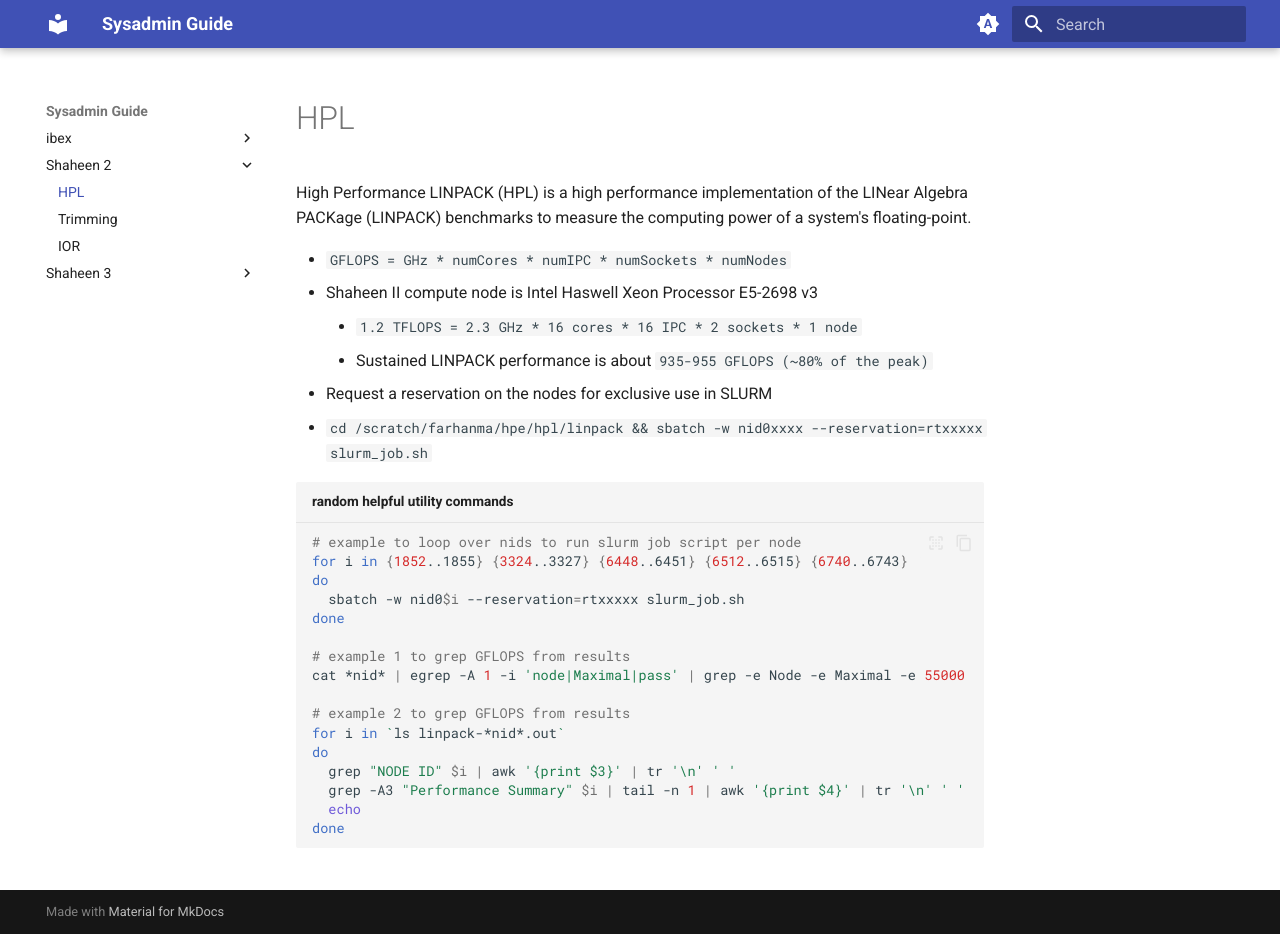
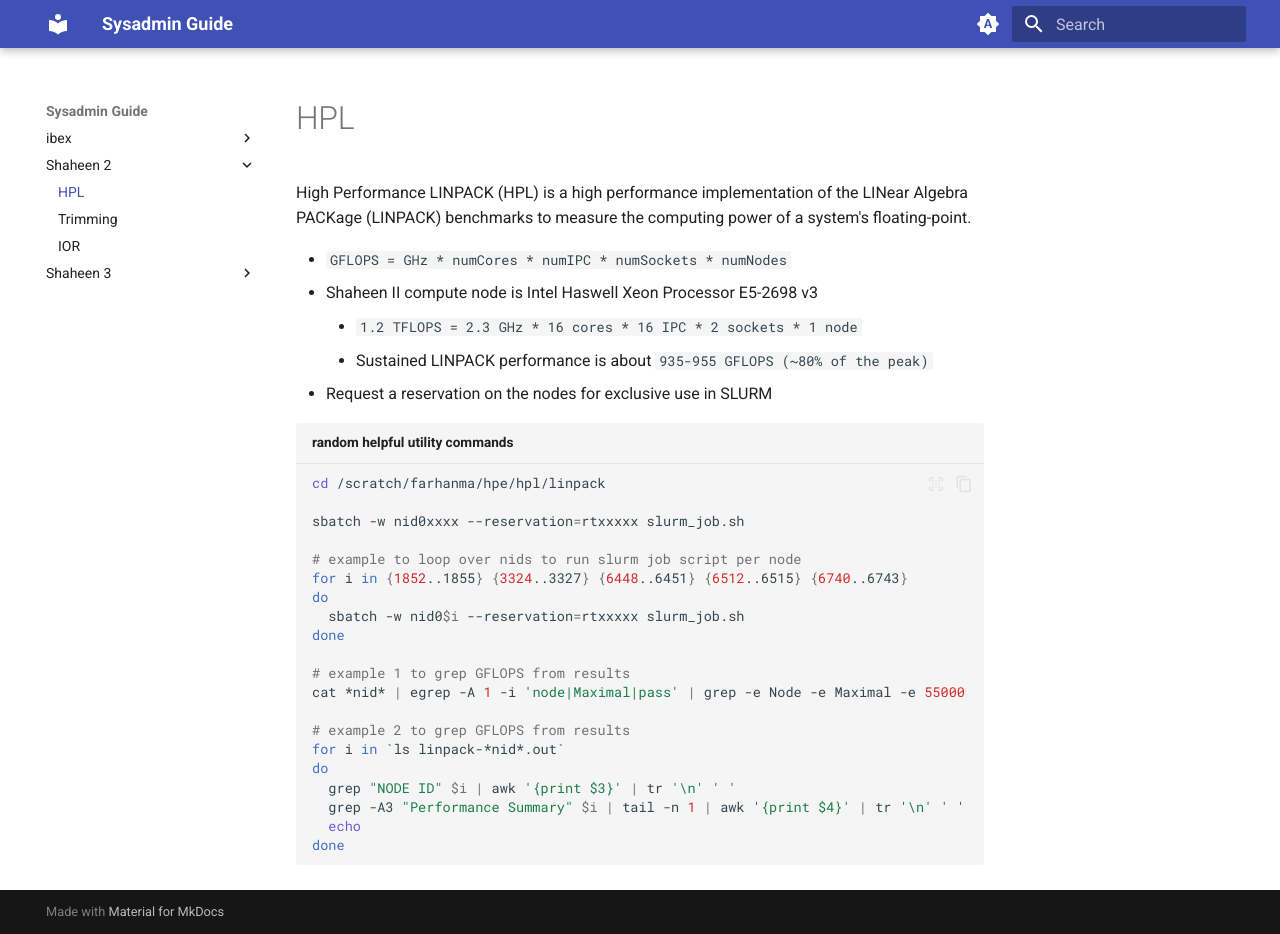
Before and after one commit to farhanma/hpe, an MkDocs documentation site: the page built from docs/shaheen2/hpl/README.md, in a window 1280 px wide and 934 px high. Built offline with MkDocs 1.6.1 and Material for MkDocs 9.7.7, drawn with Linux system fonts in a browser that asks for light colours.

````diff
--- a/docs/shaheen2/hpl/README.md
+++ b/docs/shaheen2/hpl/README.md
@@ -11,9 +11,12 @@ floating-point.
     - `1.2 TFLOPS = 2.3 GHz * 16 cores * 16 IPC * 2 sockets * 1 node`
     - Sustained LINPACK performance is about `935-955 GFLOPS (~80% of the peak)`
 - Request a reservation on the nodes for exclusive use in SLURM
-- `cd /scratch/farhanma/hpe/hpl/linpack && sbatch -w nid0xxxx --reservation=rtxxxxx slurm_job.sh`
 
 ```sh title="random helpful utility commands"
+cd /scratch/farhanma/hpe/hpl/linpack
+
+sbatch -w nid0xxxx --reservation=rtxxxxx slurm_job.sh
+
 # example to loop over nids to run slurm job script per node
 for i in {1852..1855} {3324..3327} {6448..6451} {6512..6515} {6740..6743}
 do
````
